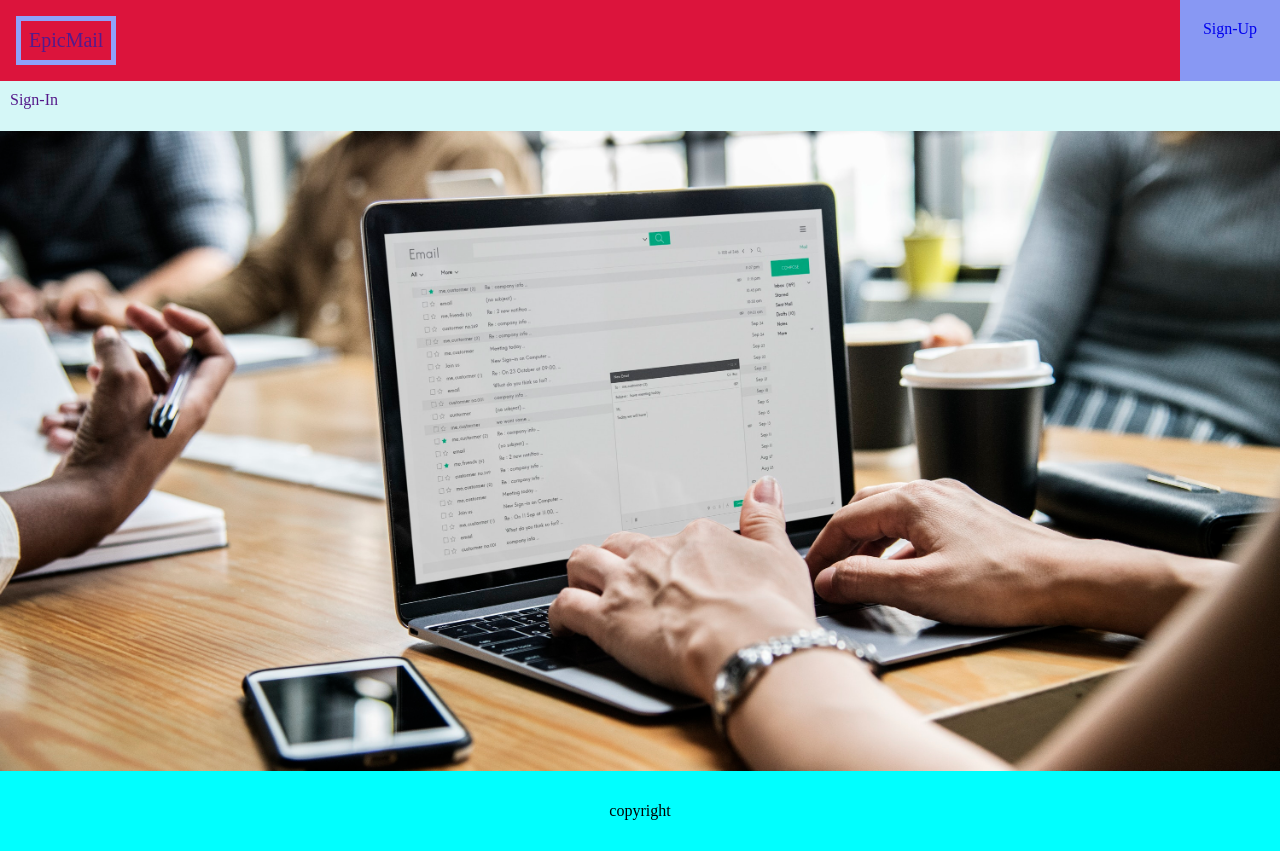
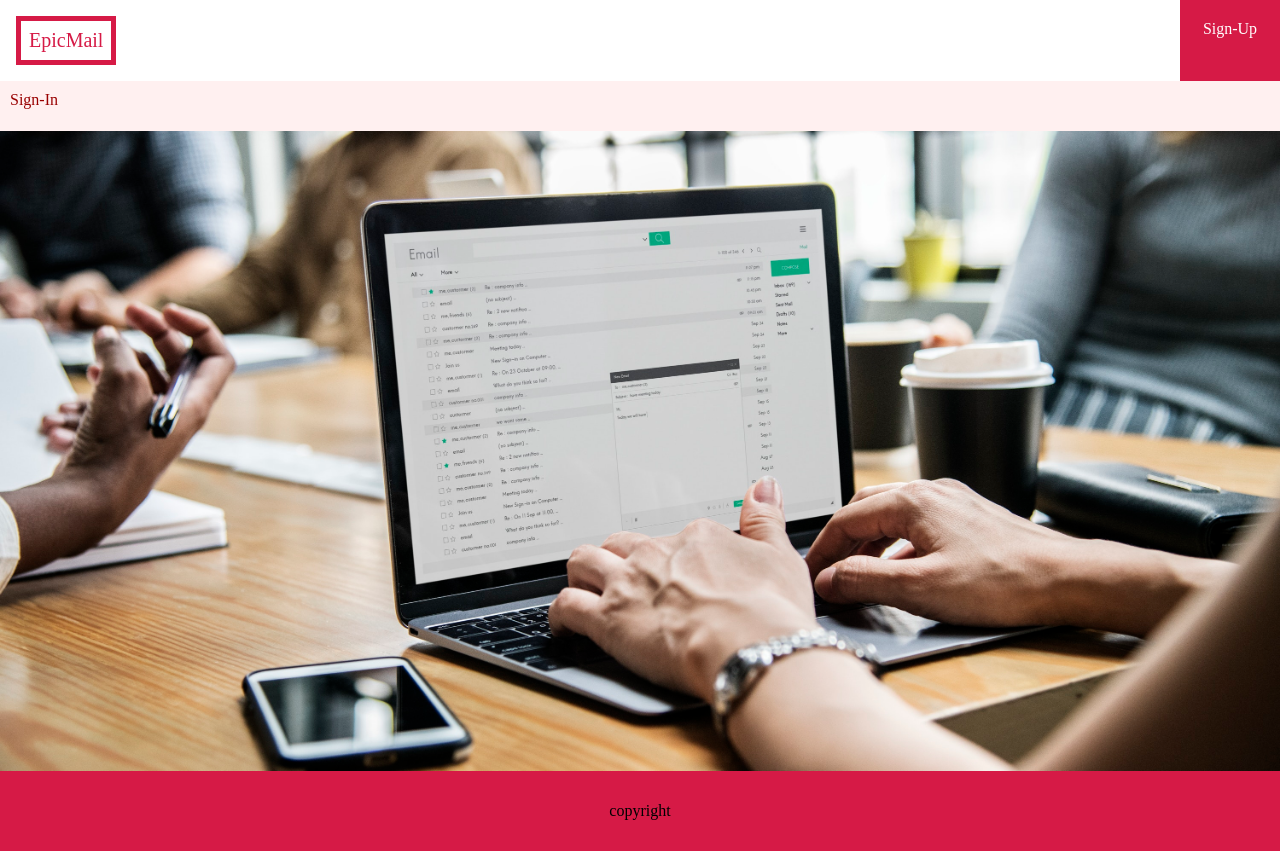
Before and after one commit to ola357/epic-mail, a plain HTML site: page index.html in a window 1280 px wide. Drawn offline with Linux system fonts and the light colour scheme.

Commit message:
feat(user): changed the colors and themes

```diff
--- a/css/index.css
+++ b/css/index.css
@@ -12,21 +12,22 @@ li{
 .header{
     display: flex;
     justify-content: space-between;
-    background-color: crimson;
+    /* background-color: crimson; */
 
 }
 .logo{
-    border: 5px solid rgb(142, 162, 250);
+    border: 5px solid #D61A46;
     margin: 16px;
     font-size: 20px;
     padding: 8px;
     display: inline-block;
+    color: #D61A46;
 }
 .nav-links{
      /* display: flex; */
      margin-top: 0;
      margin-bottom: 0;
-     background-color: deeppink;
+     /* background-color: deeppink; */
 }
 .links{
     display: inline-block;
@@ -39,15 +40,17 @@ li{
     display: none
 }
 .signup{
-    background-color: rgb(136, 152, 243);
+    background-color: #D61A46;
     width: 100px;
+    color: #ffffff;
 }
 .mobile-link{
     display: block;
-    background-color: rgb(213, 247, 247);
+    background-color: hsla(0, 100%, 90%, 0.3);;
     height: 50px;
    padding-left: 10px;
    padding-top: 10px;
+   color: hsl(0, 100%, 30%);
 }
 .banner{
     height: 80vh;
@@ -61,6 +64,6 @@ li{
     height: 10vh;
     justify-content: center;
     align-items: center;
-    background-color: aqua;
+    background-color: #D61A46;
 
 }
--- a/css/sign-in.css
+++ b/css/sign-in.css
@@ -39,7 +39,7 @@ input[type=text], input[type=password] {
       width: 90px;
       height: 40px;
       border-radius: 5px;
-      background-color: blue;
+      background-color: #D61A46;
       border: none;
       color: #fff
   }
@@ -48,6 +48,6 @@ input[type=text], input[type=password] {
       height: 10vh;
       justify-content: center;
       align-items: center;
-      background-color: aqua;
+      background-color: #D61A46;
 
   }
--- a/css/sign-up.css
+++ b/css/sign-up.css
@@ -34,7 +34,7 @@ input[type=text], input[type=password] {
       width: 90px;
       height: 40px;
       border-radius: 5px;
-      background-color: blue;
+      background-color: #D61A46;
       border: none;
       color: #fff
   }
@@ -43,6 +43,6 @@ input[type=text], input[type=password] {
       height: 10vh;
       justify-content: center;
       align-items: center;
-      background-color: aqua;
+      background-color: #D61A46;
 
   }
--- a/index.html
+++ b/index.html
@@ -17,7 +17,7 @@
             <a href="sign-up.html" class="signup links">Sign-Up</a>
         </div>
     </div>
-    <a class="mobile-link" href="">Sign-In</a>
+    <a class="mobile-link" href="sign-in.html">Sign-In</a>
     <div class="banner"></div>
     <div class="footer">
         <p>copyright</p>
```
